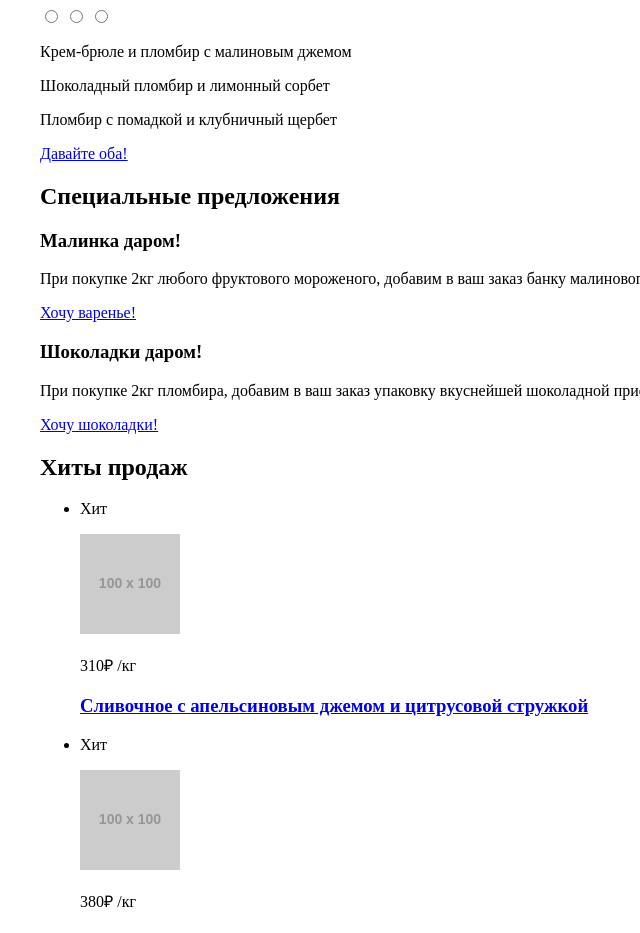
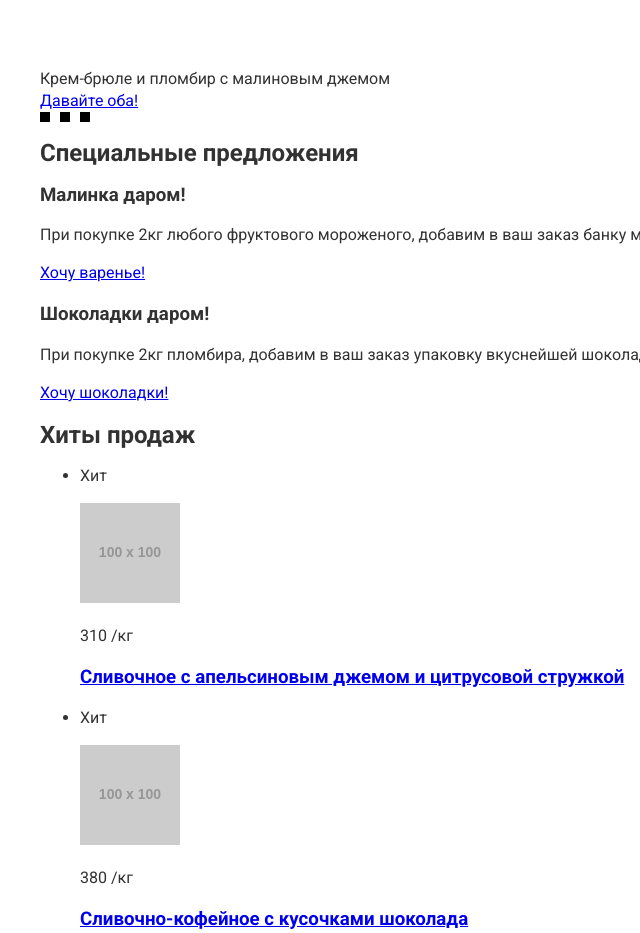
Before and after one commit to dagda25/101534-gllacy, a plain HTML site: page index.html in a window 1280 px wide. Shown: the part 751-1684 px from the top of the page, without its empty margins (0-640 px from the left). Drawn offline with Linux system fonts and the light colour scheme; placeholder pictures from the web are drawn by us.

Commit message:
Исправление замечаний

```diff
--- a/catalog.html
+++ b/catalog.html
@@ -4,6 +4,7 @@
     <meta charset="utf-8">
     <title>Каталог Глейси</title>
     <link rel="stylesheet" href="css/style.css">
+    <link href="https://fonts.googleapis.com/css?family=Roboto:400,500,700&amp;subset=cyrillic" rel="stylesheet">
   </head>
   <body>
     <div class="container">
@@ -129,18 +130,27 @@
             </fieldset>
             <fieldset>
               <legend>Жирность:</legend>
-              <input type="radio" name="fat" value="fatness1" id="fatness1"><label for="fatness1">0%</label>
-              <input type="radio" name="fat" value="fatness2" id="fatness2" checked><label for="fatness2">до 10%</label>
-              <input type="radio" name="fat" value="fatness3" id="fatness3"><label for="fatness3">до 30%</label>
-              <input type="radio" name="fat" value="fatness4" id="fatness4"><label for="fatness4">выше 30%</label>
+              <input type="radio" name="fat" value="fatness1" id="fatness1">
+              <label for="fatness1">0%</label>
+              <input type="radio" name="fat" value="fatness2" id="fatness2" checked>
+              <label for="fatness2">до 10%</label>
+              <input type="radio" name="fat" value="fatness3" id="fatness3">
+              <label for="fatness3">до 30%</label>
+              <input type="radio" name="fat" value="fatness4" id="fatness4">
+              <label for="fatness4">выше 30%</label>
             </fieldset>
             <fieldset>
               <legend>Наполнители:</legend>
-              <input type="checkbox" name="content" value="content1" id="content1" checked><label for="content1">Шоколадные</label>
-              <input type="checkbox" name="content" value="content2" id="content2" checked><label for="content2">Сахарные присыпки</label>
-              <input type="checkbox" name="content" value="content3" id="content3"><label for="content3">Фрукты</label>
-              <input type="checkbox" name="content" value="content4" id="content4"><label for="content4">Сиропы</label>
-              <input type="checkbox" name="content" value="content5" id="content5"><label for="content5">Джемы</label>
+              <input type="checkbox" name="content" value="content1" id="content1" checked>
+              <label for="content1">Шоколадные</label>
+              <input type="checkbox" name="content" value="content2" id="content2" checked>
+              <label for="content2">Сахарные присыпки</label>
+              <input type="checkbox" name="content" value="content3" id="content3">
+              <label for="content3">Фрукты</label>
+              <input type="checkbox" name="content" value="content4" id="content4">
+              <label for="content4">Сиропы</label>
+              <input type="checkbox" name="content" value="content5" id="content5">
+              <label for="content5">Джемы</label>
             </fieldset>
           </form>
         </section>
@@ -152,7 +162,7 @@
                 <a href="#" title="Сливочное с апельсиновым джемом и цитрусовой стружкой">
                   <img class="image-item" src="http://placehold.it/100x100" width="100" height="100" alt="Сливочное с апельсиновым джемом и цитрусовой стружкой" >
                 </a>
-                <p class="price">310&#8381;
+                <p class="price">310
                   <span class="measure">/кг</span>
                 </p>
               </div>
@@ -166,7 +176,7 @@
                 <a href="#" title="Сливочно-кофейное с кусочками шоколада">
                   <img class="image-item" src="http://placehold.it/100x100" width="100" height="100" alt="Сливочно-кофейное с кусочками шоколада">
                 </a>
-                <p class="price">380&#8381;
+                <p class="price">380
                   <span class="measure">/кг</span>
                 </p>
               </div>
@@ -180,7 +190,7 @@
                 <a href="#" title="Сливочно-клубничное с присыпкой из белого шоколада">
                   <img class="image-item" src="http://placehold.it/100x100" width="100" height="100" alt="Сливочно-клубничное с присыпкой из белого шоколада">
                 </a>
-                <p class="price">355&#8381;
+                <p class="price">355
                   <span class="measure">/кг</span>
                 </p>
               </div>
@@ -194,7 +204,7 @@
                 <a href="#" title="Сливочное крем-брюле с карамельной подливкой">
                   <img class="image-item" src="http://placehold.it/100x100" width="100" height="100" alt="Сливочное крем-брюле с карамельной подливкой">
                 </a>
-                <p class="price">415&#8381;
+                <p class="price">415
                   <span class="measure">/кг</span>
                 </p>
               </div>
@@ -208,7 +218,7 @@
                 <a href="#" title="Сливочное с брусничным джемом">
                   <img class="image-item" src="http://placehold.it/100x100" width="100" height="100" alt="Сливочное с брусничным джемом">
                 </a>
-                <p class="price">325&#8381;
+                <p class="price">325
                   <span class="measure">/кг</span>
                 </p>
               </div>
@@ -222,7 +232,7 @@
                 <a href="#" title="Сливочно-черничное с цельными ягодами черники">
                   <img class="image-item" src="http://placehold.it/100x100" width="100" height="100" alt="Сливочно-черничное с цельными ягодами черники">
                 </a>
-                <p class="price">410&#8381;
+                <p class="price">410
                   <span class="measure">/кг</span>
                 </p>
               </div>
@@ -236,7 +246,7 @@
                 <a href="#" title="Сливочно-лимонное с карамельной присыпкой">
                   <img class="image-item" src="http://placehold.it/100x100" width="100" height="100" alt="Сливочно-лимонное с карамельной присыпкой">
                 </a>
-                <p class="price">375&#8381;
+                <p class="price">375
                   <span class="measure">/кг</span>
                 </p>
               </div>
@@ -250,7 +260,7 @@
                 <a href="#" title="Сливочное с шоколадной стружкой">
                   <img class="image-item" src="http://placehold.it/100x100" width="100" height="100" alt="Сливочное с шоколадной стружкой">
                 </a>
-                <p class="price">320&#8381;
+                <p class="price">320
                   <span class="measure">/кг</span>
                 </p>
               </div>
@@ -264,7 +274,7 @@
                 <a href="#" title="Сливочно-ванильное с кусочками шоколада">
                   <img class="image-item" src="http://placehold.it/100x100" width="100" height="100" alt="Сливочно-ванильное с кусочками шоколада">
                 </a>
-                <p class="price">440&#8381;
+                <p class="price">440
                   <span class="measure">/кг</span>
                 </p>
               </div>
@@ -278,7 +288,7 @@
                 <a href="#" title="Сливочноe с ментоловым сиропом">
                   <img class="image-item" src="http://placehold.it/100x100" width="100" height="100" alt="Сливочноe с ментоловым сиропом">
                 </a>
-                <p class="price">435&#8381;
+                <p class="price">435
                   <span class="measure">/кг</span>
                 </p>
               </div>
@@ -292,7 +302,7 @@
                 <a href="#" title="Сливочное с кусочками черного шоколада">
                   <img class="image-item" src="http://placehold.it/100x100" width="100" height="100" alt="Сливочное с кусочками черного шоколада">
                 </a>
-                <p class="price">355&#8381;
+                <p class="price">355
                   <span class="measure">/кг</span>
                 </p>
               </div>
@@ -306,7 +316,7 @@
                 <a href="#" title="Сливочное с мятным сиропом">
                   <img class="image-item" src="http://placehold.it/100x100" width="100" height="100" alt="Сливочное с мятным сиропом">
                 </a>
-                <p class="price">420&#8381;
+                <p class="price">420
                   <span class="measure">/кг</span>
                 </p>
               </div>
@@ -319,6 +329,7 @@
         </section>
         <nav class="pagination">
           <ul>
+            <li class="disabled"></li>
             <li class="active">1</li>
             <li>
               <a href="#">2</a>
@@ -333,9 +344,7 @@
               <a href="#">5</a>
             </li>
             <li>
-              <a href="#" title="next">
-                <img class="arrow-next" src="http://placehold.it/20x20" width="20" height="20" alt="next">
-              </a>
+              <a href="#" title="next"></a>
             </li>
           </ul>
         </nav>
@@ -374,7 +383,9 @@
           </ul>
         </div>
         <p class="footer-copyright">
-          <img class="image-copyright" src="http://placehold.it/100x100" width="100" height="100" alt="HTML Academy">
+          <a href="https://htmlacademy.ru" title="HTML Academy">
+            <img class="image-copyright" src="http://placehold.it/100x100" width="100" height="100" alt="HTML Academy">
+          </a>
           Сделано в <a href="https://htmlacademy.ru">HTML Academy</a> &copy; 2016
         </p>
       </footer>
--- a/css/style.css
+++ b/css/style.css
@@ -1,3 +1,48 @@
 div.container {
-	width:1200px; margin: 0 auto;
+	margin: 0 auto;
+	width: 1200px;
 }
+
+body {
+	font-family: 'Roboto', sans-serif;
+	font-size: 16px;
+	color: #323232;
+	line-height: 22px;
+}
+
+.product-name {
+	font-size: 16px;
+	color: #ffffff;
+	line-height: 22px;
+}
+
+h1 {
+	font-size: 35px;
+	color: #ffffff;
+	line-height: 41px;
+}
+
+.slide-input {
+	display: none;
+}
+
+.slide {
+	display: none;
+}
+
+#slide1:checked ~ .container .slide1,
+#slide2:checked ~ .container .slide2,
+#slide3:checked ~ .container .slide3 {
+	display: block;
+}
+
+.slide-controls {
+	display: flex;
+}
+
+.slide-controls label {
+	margin-right: 10px;
+	width: 10px;
+	height: 10px;
+	background-color: #000;
+}
--- a/index.html
+++ b/index.html
@@ -4,8 +4,12 @@
 		<meta charset="utf-8">
 		<title>HTML Academy: Глейси</title>
 		<link rel="stylesheet" href="css/style.css">
+		<link href="https://fonts.googleapis.com/css?family=Roboto:400,500,700&amp;subset=cyrillic" rel="stylesheet">
 	</head>
 	<body>
+		<input type="radio" name="slider" class="slide-input" id="slide1" checked>
+		<input type="radio" name="slider" class="slide-input" id="slide2">
+		<input type="radio" name="slider" class="slide-input" id="slide3">
 		<div class="container">
 			<header class="main-header">
 				<nav class="main-navigation">
@@ -75,15 +79,23 @@
 			<main class="container">
 				<h1 class="visually-hidden">Магазин мороженого Gllasy Shop</h1>
 				<section class="main-slider">
-	      	<div class="slider-radio">
-		        <input type="radio" name="slider" class="first-slide active">
-		        <input type="radio" name="slider" class="second-slide">
-		        <input type="radio" name="slider" class="third-slide">
+					<div class="slide slide1">
+						<div class="slider-text">Крем-брюле и пломбир с малиновым джемом</div>
+						<a href="catalog.html" class="button slider-button">Давайте оба!</a>
 					</div>
-	      	<p class="slider-text first-slide">Крем-брюле и пломбир с малиновым джемом</p>
-	      	<p class="slider-text second-slide">Шоколадный пломбир и лимонный сорбет</p>
-	      	<p class="slider-text third-slide">Пломбир с помадкой и клубничный щербет</p>
+					<div class="slide slide2">
+						<div class="slider-text">Шоколадный пломбир и лимонный сорбет</div>
 						<a href="catalog.html" class="button slider-button">Давайте оба!</a>
+					</div>
+					<div class="slide slide3">
+						<div class="slider-text">Пломбир с помадкой и клубничный щербет</div>
+						<a href="catalog.html" class="button slider-button">Давайте оба!</a>
+					</div>
+					<div class="slide-controls">
+						<label for="slide1"></label>
+						<label for="slide2"></label>
+						<label for="slide3"></label>
+					</div>
 				</section>
 				<section class="special-offers">
 					<h2 class="visually-hidden">Специальные предложения</h2>
@@ -109,7 +121,7 @@
 							<a href="#" title="Сливочное с апельсиновым джемом и цитрусовой стружкой">
 								<img class="bestseller-item" src="http://placehold.it/100x100" width="100" height="100" alt="Сливочное с апельсиновым джемом и цитрусовой стружкой">
 							</a>
-		          <p class="price">310&#8381;
+							<p class="price">310
 								<span class="measure">/кг</span>
 							</p>
 						</div>
@@ -123,7 +135,7 @@
 								<a href="#" title="Сливочно-кофейное с кусочками шоколада">
 									<img class="bestseller-item" src="http://placehold.it/100x100" width="100" height="100" alt="Сливочно-кофейное с кусочками шоколада">
 								</a>
-	              <p class="price">380&#8381;
+								<p class="price">380
 									<span class="measure">/кг</span>
 								</p>
 							</div>
@@ -137,7 +149,7 @@
 								<a href="#" title="Сливочно-клубничное с присыпкой из белого шоколада">
 									<img class="bestseller-item" src="http://placehold.it/100x100" width="100" height="100" alt="Сливочно-клубничное с присыпкой из белого шоколада">
 								</a>
-	              <p class="price">355&#8381;
+								<p class="price">355
 									<span class="measure">/кг</span>
 								</p>
 							</div>
@@ -151,7 +163,7 @@
 								<a href="#" title="Сливочное крем-брюле с карамельной подливкой">
 									<img class="bestseller-item" src="http://placehold.it/100x100" width="100" height="100" alt="Сливочное крем-брюле с карамельной подливкой">
 								</a>
-	              <p class="price">415&#8381;
+								<p class="price">415
 									<span class="measure">/кг</span>
 								</p>
 							</div>
```
Lines whose indentation alone changed are shown as unchanged.
